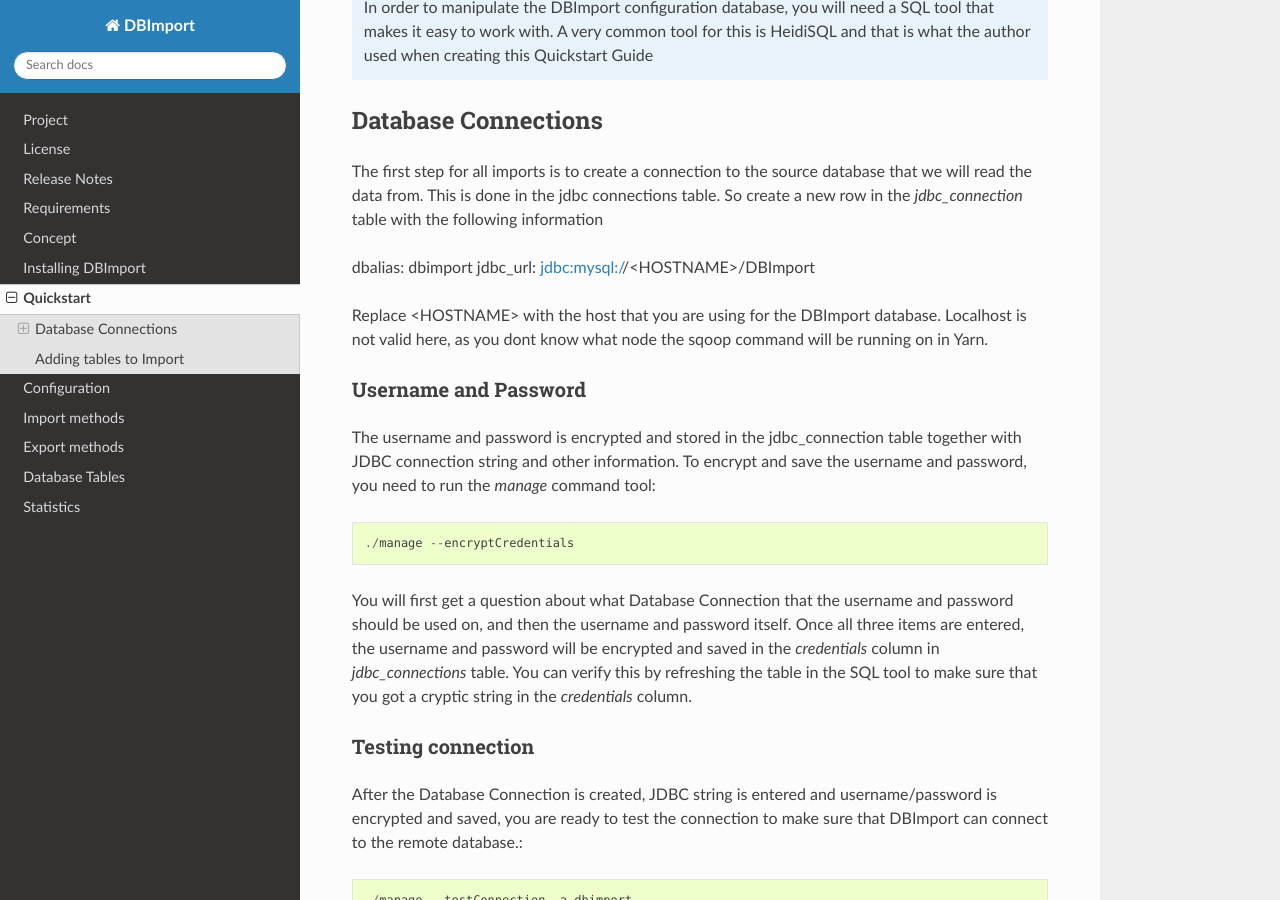
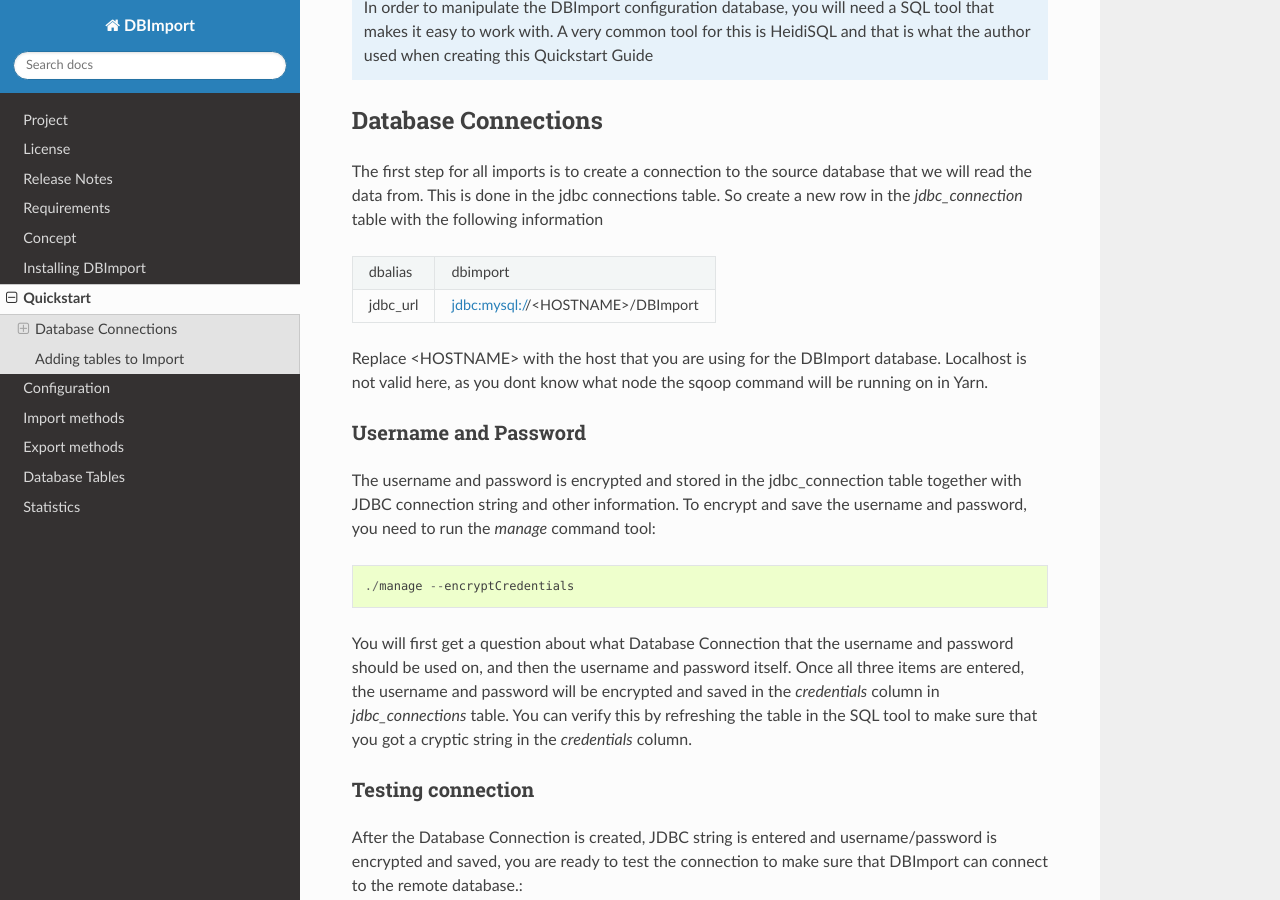
Before and after one commit to Middlecon/DBImport, a Sphinx documentation site: the page built from docs/quickstart.rst, in a window 1280 px wide and 900 px high, scrolled down 325 px. Built offline with Sphinx 7.4.7 and the Read the Docs theme 2.0.0, drawn with Linux system fonts in a browser that asks for light colours; some of the changed lines change nothing that is shown.

Commit message:
Documentation update

```diff
--- a/docs/quickstart.rst
+++ b/docs/quickstart.rst
@@ -10,8 +10,10 @@
 
 The first step for all imports is to create a connection to the source database that we will read the data from. This is done in the jdbc connections table. So create a new row in the *jdbc_connection* table with the following information
 
-dbalias:    dbimport
-jdbc_url:   jdbc:mysql://<HOSTNAME>/DBImport
+========== ============================================================
+dbalias    dbimport
+jdbc_url   jdbc:mysql://<HOSTNAME>/DBImport
+========== ============================================================
 
 Replace <HOSTNAME> with the host that you are using for the DBImport database. Localhost is not valid here, as you dont know what node the sqoop command will be running on in Yarn.
 
```
